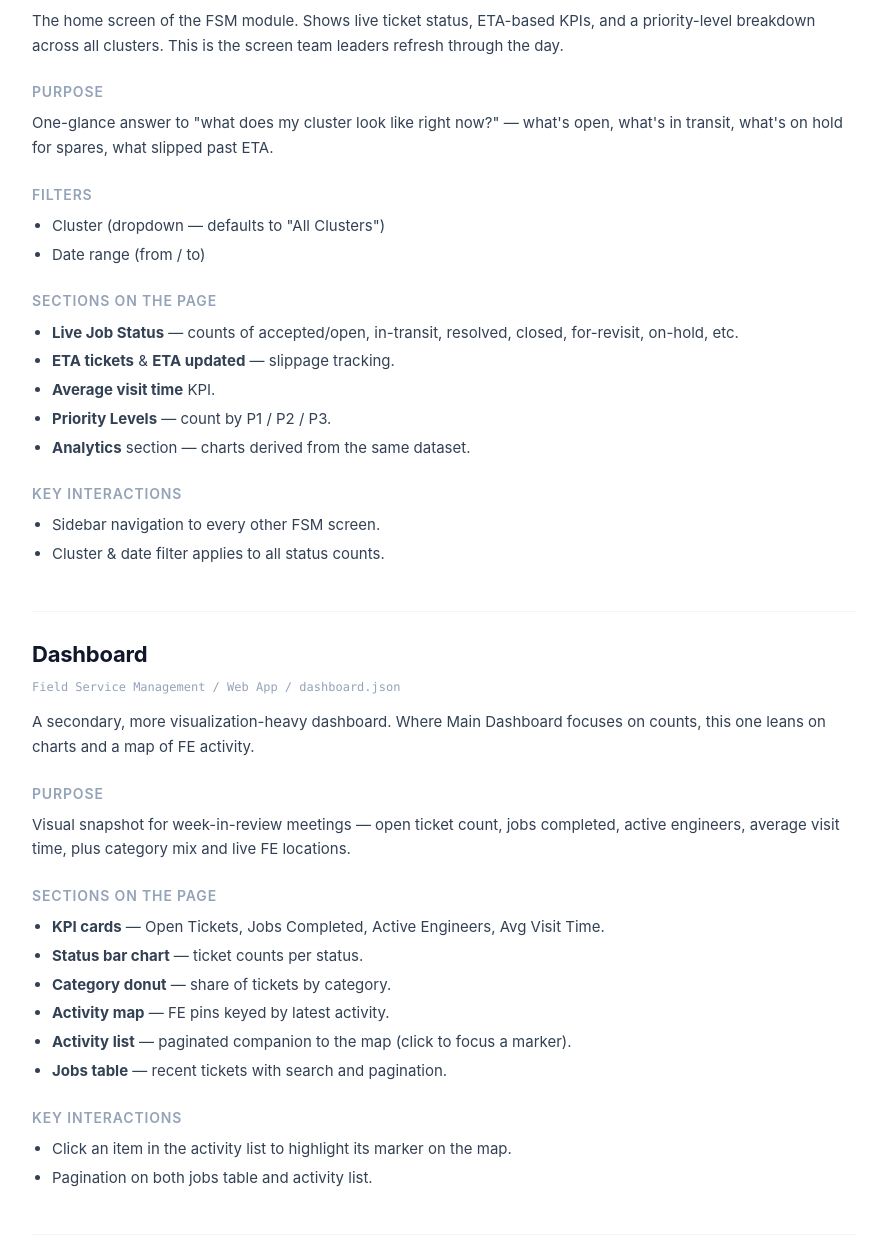
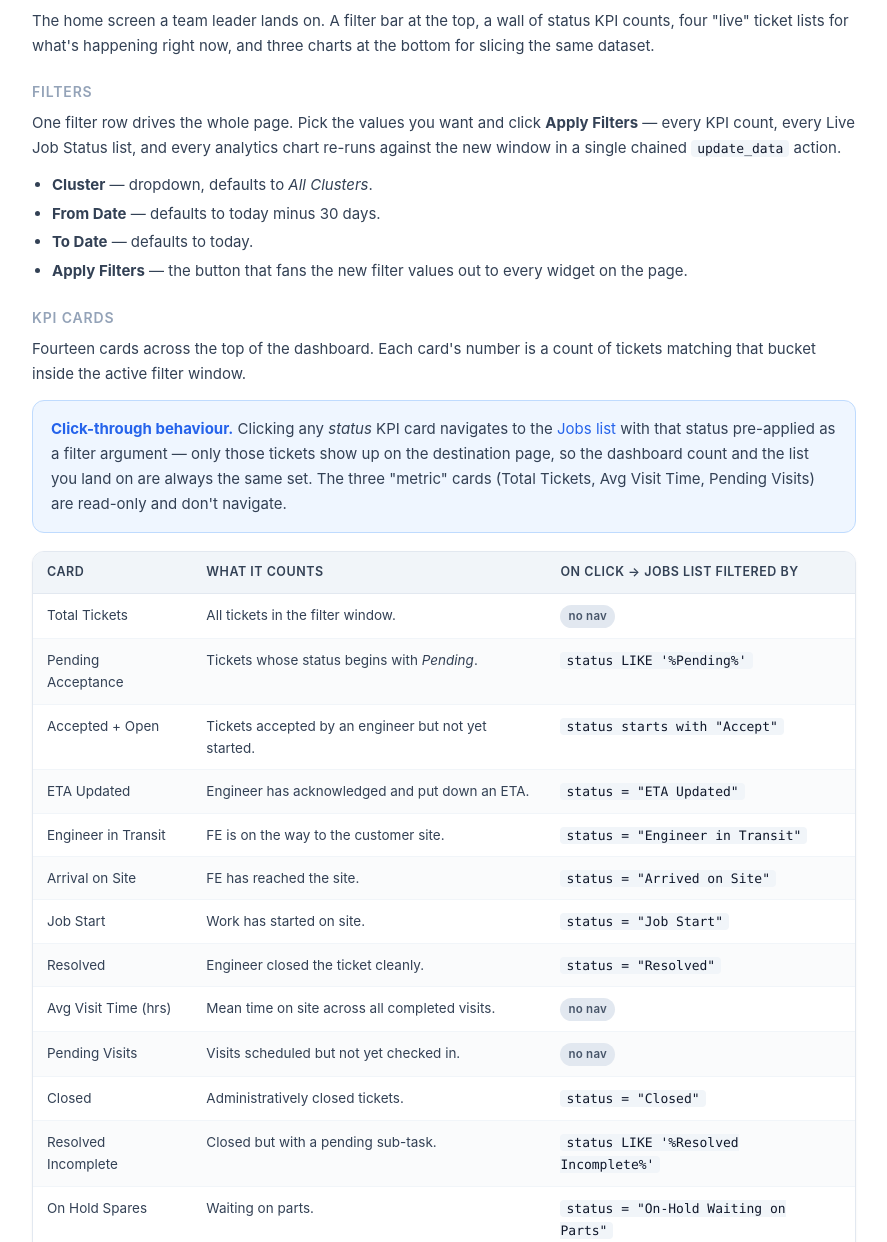
Before and after one commit to keerthanaafp/actionlabs-docs, a plain HTML site: page documentation/index.html in a window 1280 px wide. Shown: the part 3687-4929 px from the top of the page, without its empty margins (296-1183 px from the left). Drawn offline with Linux system fonts and the light colour scheme.

Commit message:
Rewrite Main Dashboard section with precise KPI + Live Job Status + Analytics breakdown
- 14 KPI cards itemized in a click-through table (status filter argument per card)
- 4 Live Job Status lists called out (ETA Updated, Engineer in Transit, Arrival on Site, Job Start) with priority-badge rows linking to Job Detail
- 3 Analytics charts (SLA Requests donut, Types of Request bar, Priority Levels bar) with their data sources
- Filter row documented as a single chained update_data action

Co-Authored-By: Claude Opus 4.7 (1M context) <noreply@anthropic.com>

```diff
--- a/documentation/index.html
+++ b/documentation/index.html
@@ -300,36 +300,88 @@
         <h2>Main Dashboard</h2>
         <p class="section-meta">Field Service Management / Web App / main_dashboard.json</p>
         <p>
-          The home screen of the FSM module. Shows live ticket status, ETA-based KPIs,
-          and a priority-level breakdown across all clusters. This is the screen
-          team leaders refresh through the day.
-        </p>
-
-        <h3>Purpose</h3>
-        <p>
-          One-glance answer to "what does my cluster look like right now?" — what's
-          open, what's in transit, what's on hold for spares, what slipped past ETA.
+          The home screen a team leader lands on. A filter bar at the top, a wall of
+          status KPI counts, four "live" ticket lists for what's happening right now,
+          and three charts at the bottom for slicing the same dataset.
         </p>
 
         <h3>Filters</h3>
+        <p>
+          One filter row drives the whole page. Pick the values you want and click
+          <strong>Apply Filters</strong> — every KPI count, every Live Job Status list,
+          and every analytics chart re-runs against the new window in a single chained
+          <code>update_data</code> action.
+        </p>
         <ul>
-          <li>Cluster (dropdown — defaults to "All Clusters")</li>
-          <li>Date range (from / to)</li>
+          <li><strong>Cluster</strong> — dropdown, defaults to <em>All Clusters</em>.</li>
+          <li><strong>From Date</strong> — defaults to today minus 30 days.</li>
+          <li><strong>To Date</strong> — defaults to today.</li>
+          <li><strong>Apply Filters</strong> — the button that fans the new filter values out to every widget on the page.</li>
         </ul>
 
-        <h3>Sections on the page</h3>
+        <h3>KPI cards</h3>
+        <p>
+          Fourteen cards across the top of the dashboard. Each card's number is a
+          count of tickets matching that bucket inside the active filter window.
+        </p>
+        <div class="callout info">
+          <strong>Click-through behaviour.</strong> Clicking any
+          <em>status</em> KPI card navigates to the
+          <a href="#fsm-jobs">Jobs list</a> with that status pre-applied as a filter
+          argument — only those tickets show up on the destination page, so the
+          dashboard count and the list you land on are always the same set.
+          The three "metric" cards (Total Tickets, Avg Visit Time, Pending Visits) are
+          read-only and don't navigate.
+        </div>
+
+        <div class="table-wrap">
+          <table>
+            <thead>
+              <tr><th>Card</th><th>What it counts</th><th>On click → Jobs list filtered by</th></tr>
+            </thead>
+            <tbody>
+              <tr><td>Total Tickets</td><td>All tickets in the filter window.</td><td><span class="badge gray">no nav</span></td></tr>
+              <tr><td>Pending Acceptance</td><td>Tickets whose status begins with <em>Pending</em>.</td><td><code>status LIKE '%Pending%'</code></td></tr>
+              <tr><td>Accepted + Open</td><td>Tickets accepted by an engineer but not yet started.</td><td><code>status starts with "Accept"</code></td></tr>
+              <tr><td>ETA Updated</td><td>Engineer has acknowledged and put down an ETA.</td><td><code>status = "ETA Updated"</code></td></tr>
+              <tr><td>Engineer in Transit</td><td>FE is on the way to the customer site.</td><td><code>status = "Engineer in Transit"</code></td></tr>
+              <tr><td>Arrival on Site</td><td>FE has reached the site.</td><td><code>status = "Arrived on Site"</code></td></tr>
+              <tr><td>Job Start</td><td>Work has started on site.</td><td><code>status = "Job Start"</code></td></tr>
+              <tr><td>Resolved</td><td>Engineer closed the ticket cleanly.</td><td><code>status = "Resolved"</code></td></tr>
+              <tr><td>Avg Visit Time (hrs)</td><td>Mean time on site across all completed visits.</td><td><span class="badge gray">no nav</span></td></tr>
+              <tr><td>Pending Visits</td><td>Visits scheduled but not yet checked in.</td><td><span class="badge gray">no nav</span></td></tr>
+              <tr><td>Closed</td><td>Administratively closed tickets.</td><td><code>status = "Closed"</code></td></tr>
+              <tr><td>Resolved Incomplete</td><td>Closed but with a pending sub-task.</td><td><code>status LIKE '%Resolved Incomplete%'</code></td></tr>
+              <tr><td>On Hold Spares</td><td>Waiting on parts.</td><td><code>status = "On-Hold Waiting on Parts"</code></td></tr>
+              <tr><td>For Revisit</td><td>Customer asked for a return visit.</td><td><code>status LIKE '%For Revisit%'</code></td></tr>
+            </tbody>
+          </table>
+        </div>
+
+        <h3>Live Job Status</h3>
+        <p>
+          Four side-by-side lists below the KPI strip, one for each in-flight state.
+          Each row in a list is a single ticket: the <strong>ticket ID</strong> and
+          a coloured <strong>priority badge</strong> — Urgent, High, Medium, or Low.
+          Clicking a row opens the <a href="#fsm-job-detail">Job Detail View</a> for
+          that ticket. Lists with nothing in them show a "No data" empty state.
+        </p>
         <ul>
-          <li><strong>Live Job Status</strong> — counts of accepted/open, in-transit, resolved, closed, for-revisit, on-hold, etc.</li>
-          <li><strong>ETA tickets</strong> &amp; <strong>ETA updated</strong> — slippage tracking.</li>
-          <li><strong>Average visit time</strong> KPI.</li>
-          <li><strong>Priority Levels</strong> — count by P1 / P2 / P3.</li>
-          <li><strong>Analytics</strong> section — charts derived from the same dataset.</li>
+          <li><strong>ETA Updated</strong> — engineer has acknowledged and put down an ETA, but hasn't moved yet.</li>
+          <li><strong>Engineer in Transit</strong> — FE is on the road to the site.</li>
+          <li><strong>Arrival on Site</strong> — FE has reached the customer.</li>
+          <li><strong>Job Start</strong> — work is in progress.</li>
         </ul>
 
-        <h3>Key interactions</h3>
+        <h3>Analytics</h3>
+        <p>
+          Three charts at the bottom of the page. They share the same filter window
+          as everything above — change a filter and they re-render along with the rest.
+        </p>
         <ul>
-          <li>Sidebar navigation to every other FSM screen.</li>
-          <li>Cluster &amp; date filter applies to all status counts.</li>
+          <li><strong>SLA Requests</strong> — donut chart of tickets by SLA status (within / breached / at risk). Source: <code>sla_status_data</code>.</li>
+          <li><strong>Types of Request</strong> — bar chart of ticket counts by request type (install / repair / preventive / etc.). Source: <code>type_of_request_data</code>.</li>
+          <li><strong>Priority Levels</strong> — bar chart of ticket counts split by Urgent / High / Medium / Low. Source: <code>priority_chart_data</code>.</li>
         </ul>
       </section>
 
```
